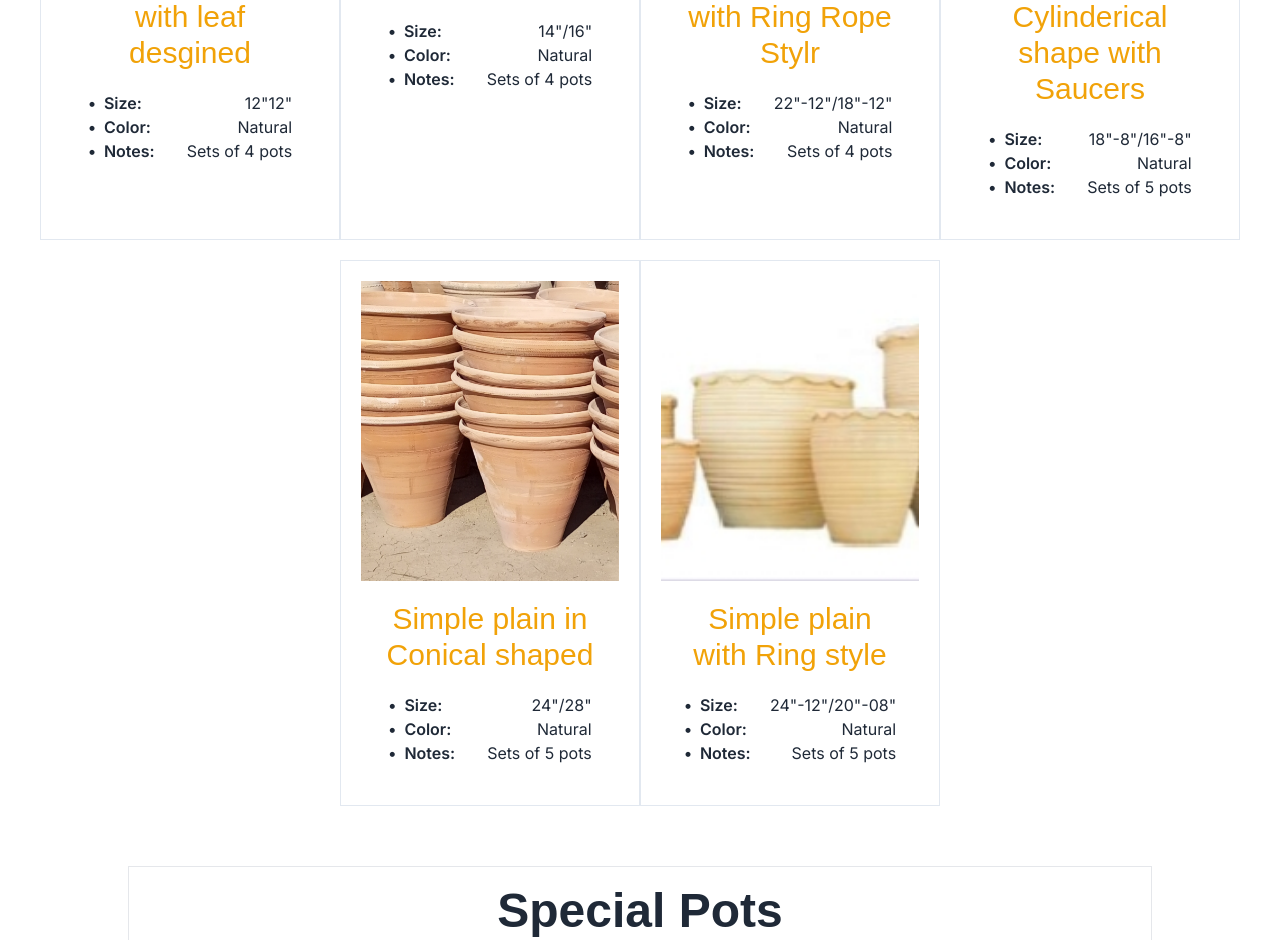
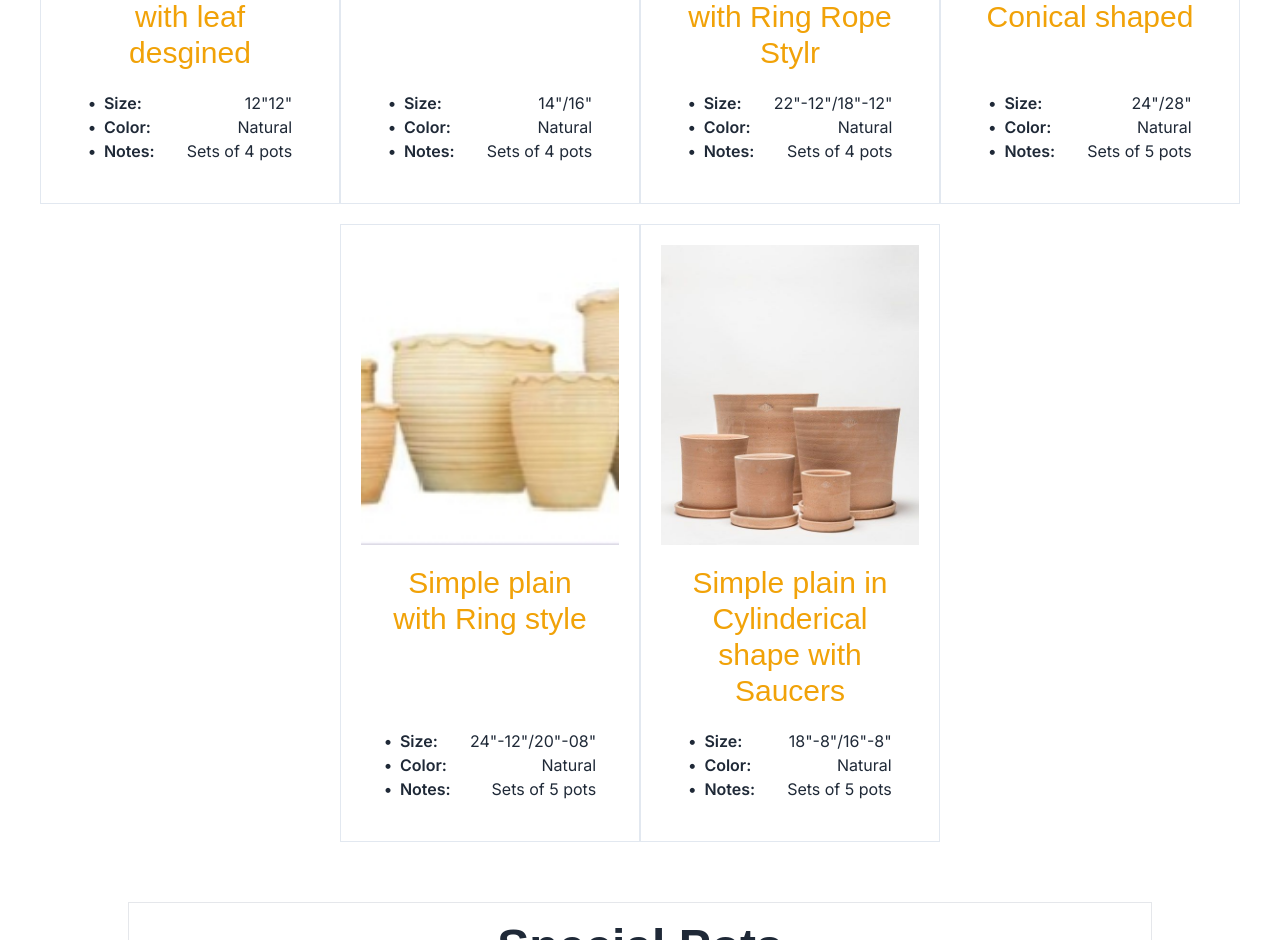
Before and after one commit to Arham-Amir/Promo-Brick, a Next.js app: page /page6 in a window 1280 px wide. Shown: the part 1860-2800 px from the top of the page. Built offline with nearby package versions, Linux system fonts and the light colour scheme; a web font is replaced by a local one.

Commit message:
Set Pots page text design

```diff
--- a/src/components/page6/category/category.jsx
+++ b/src/components/page6/category/category.jsx
@@ -4,12 +4,12 @@ import CategoryDetails from './categoryDetails/categoryDetails';
 
 const Category = (props = {}) => {
   return (
-    <section className={`${props.class} bg-white ms:w-1/2 lg:w-1/4 w-full p-5 border border-slate-200`}>
-      <section className='h-auto'>
+    <section className={`${props.class} bg-white ms:w-1/2 lg:w-1/4 w-full p-5 border border-slate-200 min-h-full`}>
+      <section className='h-full flex flex-col'>
         <section className='h-[250px] md:h-[300px]'>
           <Slideshow images={props.data[2]} />
         </section>
-        <section>
+        <section className='flex-1'>
           <CategoryDetails data={props.data} />
         </section>
       </section>
--- a/src/components/page6/category/categoryDetails/categoryDetails.jsx
+++ b/src/components/page6/category/categoryDetails/categoryDetails.jsx
@@ -1,17 +1,6 @@
-import { useState } from 'react';
-import { AiOutlinePlus, AiOutlineMinus } from 'react-icons/ai'
-
 const CategoryDetails = (props = {}) => {
-  const [number, setNumber] = useState(5000);
-
-  const incrementNumber = () => {
-    setNumber(number + 1000);
-  };
-  const decrementNumber = () => {
-    number != 5000 && setNumber(number - 1000);
-  };
   return (
-    <section className='flex flex-col justify-end items-center gap-3 p-5'>
+    <section className='h-full flex flex-col justify-between items-center gap-3 p-5'>
       <h1 className='text-themeColor text-3xl font-heading text-center'>{props.data[0]}</h1>
       <div className='text-base mt-2'>
         <section className="w-full">
--- a/src/components/page6/childComp6.jsx
+++ b/src/components/page6/childComp6.jsx
@@ -60,11 +60,6 @@ export default function ChildComp6() {
       "Color": "Natural",
       "Notes": "Sets of 4 pots"
     }, ["/Pots/11.jpg"]],
-    ["Simple plain in Cylinderical shape with Saucers", {
-      "Size": '18"-8"/16"-8"',
-      "Color": "Natural",
-      "Notes": "Sets of 5 pots"
-    }, ["/Pots/12.jpg"]],
     ["Simple plain in Conical shaped", {
       "Size": '24"/28"',
       "Color": "Natural",
@@ -75,8 +70,28 @@ export default function ChildComp6() {
       "Color": "Natural",
       "Notes": "Sets of 5 pots"
     }, ["/Pots/14.jpg"]],
+    ["Simple plain in Cylinderical shape with Saucers", {
+      "Size": '18"-8"/16"-8"',
+      "Color": "Natural",
+      "Notes": "Sets of 5 pots"
+    }, ["/Pots/12.jpg"]],
   ]
   const specialPots = [
+    ["Special Painted", {
+      "Size": '16"/18"',
+      "Color": "White Painted",
+      "Notes": "Sets of 3 pots"
+    }, ["/Pots/18.jpg"]],
+    ["Special Painted", {
+      "Size": '16"/18"',
+      "Color": "White Painted",
+      "Notes": "Sets of 4 pots"
+    }, ["/Pots/19.jpg"]],
+    ["Plain Painted", {
+      "Size": '16"-8"/12"-8"',
+      "Color": "Painted",
+      "Notes": "Sets of 3 pots"
+    }, ["/Pots/24.jpg"]],
     ["Bowl shaped with handle", {
       "Size": '12"/06"',
       "Color": "Natural",
@@ -87,31 +102,16 @@ export default function ChildComp6() {
       "Color": "Textured",
       "Notes": "Sets of 3 pots"
     }, ["/Pots/23.jpg"]],
-    ["Plain Painted", {
-      "Size": '16"-8"/12"-8"',
-      "Color": "Painted",
-      "Notes": "Sets of 3 pots"
-    }, ["/Pots/24.jpg"]],
+    ["Special Desgined Narrow base", {
+      "Size": '20"/26"',
+      "Color": "Natural",
+      "Notes": "Single"
+    }, ["/Pots/20.jpg"]],
     ["Special Desgined Narrow base wirh color style", {
       "Size": '16"24"',
       "Color": "Natural",
       "Notes": "Single"
     }, ["/Pots/17.jpg"]],
-    ["Special Painted", {
-      "Size": '16"/18"',
-      "Color": "White Painted",
-      "Notes": "Sets of 3 pots"
-    }, ["/Pots/18.jpg"]],
-    ["Special Painted", {
-      "Size": '16"/18"',
-      "Color": "White Painted",
-      "Notes": "Sets of 4 pots"
-    }, ["/Pots/19.jpg"]],
-    ["Special Desgined Narrow base", {
-      "Size": '20"/26"',
-      "Color": "Natural",
-      "Notes": "Single"
-    }, ["/Pots/20.jpg"]],
   ]
   const urnPots = [
     ["Bottle Shapped Urn", {
```
